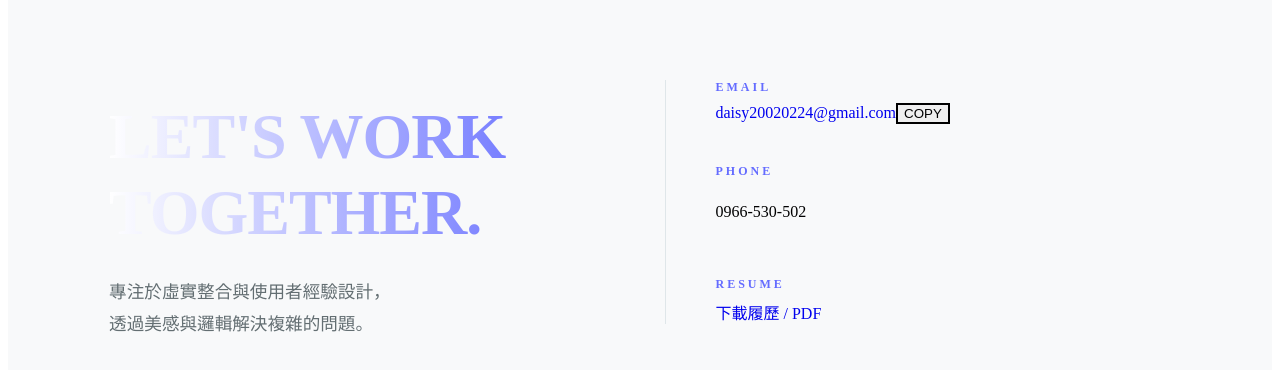
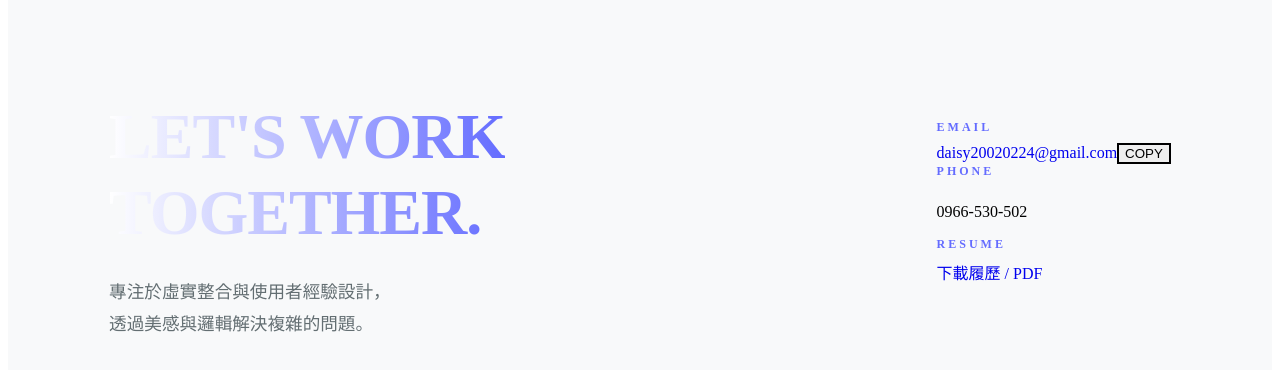
Before and after one commit to 20020224-qun/my-portfolio-react, a React (Vite) app: page / in a window 1280 px wide. Shown: the part 4971-5341 px from the top of the page. Built offline with nearby package versions, Linux system fonts and the light colour scheme.

Commit message:
Update App.jsx

```diff
--- a/src/App.jsx
+++ b/src/App.jsx
@@ -166,7 +166,6 @@ function App() {
         </ul>
       </nav>
 
-      {/* 1. Home Section */}
       <section id="home" className="section">
         <div className="home-container scroll-reveal">
           <img src="/images/1.png" alt="Left" className="img-left" />
@@ -174,7 +173,6 @@ function App() {
         </div>
       </section>
 
-      {/* 2. About Section */}
       <section id="about" className="section">
         <div className="about-container scroll-reveal">
           <img src="/images/2-2.png" alt="About Left" className="about-img-left" />
@@ -182,7 +180,6 @@ function App() {
         </div>
       </section>
 
-      {/* 3. Resume Section */}
       <section id="resume" className="section">
         <div className="resume-container scroll-reveal">
           <ResumeCard
@@ -227,7 +224,6 @@ function App() {
         </div>
       </section>
 
-      {/* 4. Portfolio Section */}
       <section id="portfolio" className="section">
         <div className="portfolio-header">
           <h2 className="section-title">PORTFOLIO</h2>
@@ -258,10 +254,9 @@ function App() {
         </div>
       </section>
 
-      {/* 5. Contact Section */}
       <section id="contact" className="section">
         <div className="contact-container scroll-reveal">
-          <div className="contact-visual">
+          <div className="contact-brand">
             <h2 className="contact-title">LET'S WORK<br />TOGETHER.</h2>
             <p className="contact-statement">
               專注於虛實整合與使用者經驗設計，<br />
@@ -269,7 +264,7 @@ function App() {
             </p>
           </div>
 
-          <div className="contact-info">
+          <div className="contact-details">
             <div className="info-item">
               <span className="info-label">EMAIL</span>
               <div className="email-row">
```
